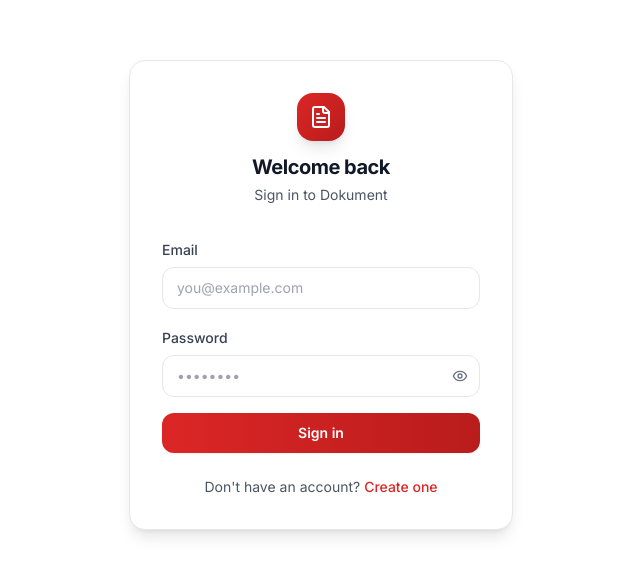
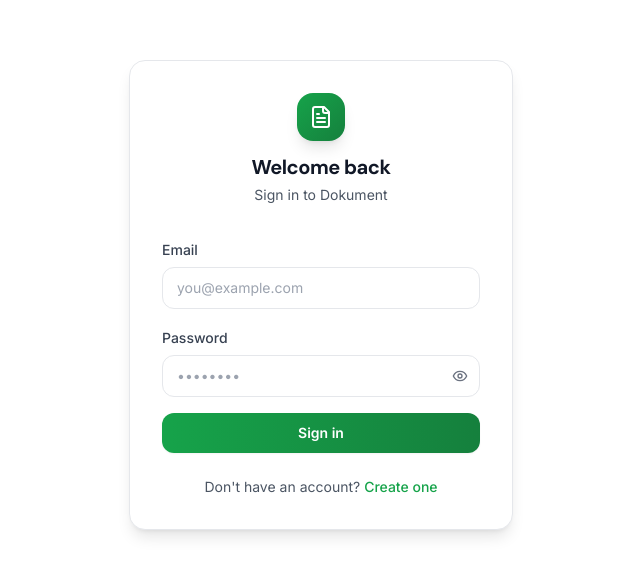
Before and after one commit to numanshaikh25/ChatPDF, a Next.js app in the folder frontend/: page /login in a window 1280 px wide. Shown: the part 105-680 px from the top of the page, without its empty margins (319-959 px from the left). Built offline with nearby package versions, Linux system fonts and the light colour scheme; no server answers.

Commit message:
style: change brand color from red to green

```diff
--- a/frontend/src/app/globals.css
+++ b/frontend/src/app/globals.css
@@ -1,3 +1,19 @@
+/*
+ * DESIGN SYSTEM — ChatPDF / Dokument
+ *
+ * Aesthetic Direction: Warm-Editorial
+ * Rationale: Document-centric chat tool favors a warm, humane, unhurried feel.
+ * References: Notion (warm surfaces, readable typography), Craft (refined simplicity),
+ *             Document-focused tools that prioritize reading and conversation.
+ *
+ * Key decisions:
+ * - Warm green (142° hue, 71% sat, 33% light) as primary — natural, calm, readable
+ * - DM Sans display + Inter body — humanist warmth with clean UI legibility
+ * - 10px radius (0.625rem) — soft but not overly rounded
+ * - Generous padding, comfortable density — space to breathe while reading/chatting
+ * - Subtle shadows and borders — layered depth without harshness
+ */
+
 @tailwind base;
 @tailwind components;
 @tailwind utilities;
@@ -26,10 +42,10 @@
     --border: 220 14% 88%;
     --input: 220 14% 88%;
 
-    /* Brand — Red */
-    --primary: 0 72% 51%;
+    /* Brand — Green (Warm-Editorial direction for document work) */
+    --primary: 142 71% 33%;
     --primary-foreground: 0 0% 100%;
-    --primary-hover: 0 72% 45%;
+    --primary-hover: 142 71% 28%;
 
     /* Secondary */
     --secondary: 260 20% 94%;
@@ -44,7 +60,7 @@
     --destructive-foreground: 0 0% 100%;
 
     /* Success */
-    --success: 142 60% 38%;
+    --success: 142 71% 33%;
     --success-foreground: 0 0% 100%;
 
     /* Warning */
@@ -52,7 +68,7 @@
     --warning-foreground: 0 0% 100%;
 
     /* Focus ring */
-    --ring: 0 72% 51%;
+    --ring: 142 71% 33%;
 
     /* Radius */
     --radius: 0.625rem;
@@ -62,7 +78,7 @@
     --sidebar-border: 260 18% 90%;
 
     /* Gradient tokens */
-    --gradient-brand: linear-gradient(135deg, hsl(0 72% 51%) 0%, hsl(10 72% 55%) 100%);
+    --gradient-brand: linear-gradient(135deg, hsl(142 71% 33%) 0%, hsl(152 71% 37%) 100%);
     --gradient-surface: linear-gradient(160deg, hsl(260 20% 96%) 0%, hsl(260 20% 94%) 100%);
     --gradient-muted: linear-gradient(135deg, hsl(260 14% 92%) 0%, hsl(260 14% 91%) 100%);
   }
@@ -74,10 +90,18 @@
   }
   body {
     @apply bg-white text-gray-900 antialiased;
+    font-family: var(--font-inter), system-ui, sans-serif;
     font-feature-settings: "rlig" 1, "calt" 1;
   }
   h1, h2, h3, h4, h5, h6 {
-    @apply font-semibold tracking-tight;
+    font-family: var(--font-display), system-ui, sans-serif;
+    @apply font-semibold;
+  }
+  h1 {
+    @apply tracking-tighter;
+  }
+  h2, h3 {
+    @apply tracking-tight;
   }
   /* Force light mode */
   html {
--- a/frontend/src/app/layout.tsx
+++ b/frontend/src/app/layout.tsx
@@ -1,5 +1,5 @@
 import type { Metadata } from 'next'
-import { Inter } from 'next/font/google'
+import { Inter, DM_Sans } from 'next/font/google'
 import { Toaster } from 'react-hot-toast'
 import { QueryProvider } from '@/lib/query-client'
 import { ThemeProvider } from '@/components/theme/ThemeProvider'
@@ -12,6 +12,13 @@
   display: 'swap',
 })
 
+const dmSans = DM_Sans({
+  subsets: ['latin'],
+  variable: '--font-display',
+  display: 'swap',
+  weight: ['400', '500', '600', '700'],
+})
+
 export const metadata: Metadata = {
   title: 'Dokument — Chat with your documents',
   description: 'Upload PDFs and chat with them using AI',
@@ -19,7 +26,7 @@
 
 export default function RootLayout({ children }: { children: React.ReactNode }) {
   return (
-    <html lang="en" className={`${inter.variable}`} suppressHydrationWarning>
+    <html lang="en" className={`${inter.variable} ${dmSans.variable}`} suppressHydrationWarning>
       <head>
         {/* Prevent flash of wrong theme on initial load */}
         <script
--- a/frontend/src/app/login/page.tsx
+++ b/frontend/src/app/login/page.tsx
@@ -56,7 +56,7 @@
         <div className="rounded-2xl bg-white border border-gray-200 p-8 shadow-lg">
           {/* Brand */}
           <div className="mb-8 flex flex-col items-center gap-3">
-            <div className="flex h-12 w-12 items-center justify-center rounded-2xl bg-gradient-to-br from-red-600 to-red-700 shadow-lg">
+            <div className="flex h-12 w-12 items-center justify-center rounded-2xl bg-gradient-to-br from-green-600 to-green-700 shadow-lg">
               <FileText className="h-6 w-6 text-white" />
             </div>
             <div className="text-center">
@@ -80,7 +80,7 @@
                 value={email}
                 onChange={(e) => setEmail(e.target.value)}
                 placeholder="you@example.com"
-                className="w-full rounded-xl border border-gray-200 bg-white px-3.5 py-2.5 text-sm text-gray-900 placeholder:text-gray-400 focus:border-red-600 focus:outline-none focus:ring-2 focus:ring-red-600/20"
+                className="w-full rounded-xl border border-gray-200 bg-white px-3.5 py-2.5 text-sm text-gray-900 placeholder:text-gray-400 focus:border-green-600 focus:outline-none focus:ring-2 focus:ring-green-600/20"
               />
             </div>
 
@@ -98,7 +98,7 @@
                   value={password}
                   onChange={(e) => setPassword(e.target.value)}
                   placeholder="••••••••"
-                  className="w-full rounded-xl border border-gray-200 bg-white px-3.5 py-2.5 pr-10 text-sm text-gray-900 placeholder:text-gray-400 focus:border-red-600 focus:outline-none focus:ring-2 focus:ring-red-600/20"
+                  className="w-full rounded-xl border border-gray-200 bg-white px-3.5 py-2.5 pr-10 text-sm text-gray-900 placeholder:text-gray-400 focus:border-green-600 focus:outline-none focus:ring-2 focus:ring-green-600/20"
                 />
                 <button
                   type="button"
@@ -115,7 +115,7 @@
               <div className="flex justify-end">
                 <Link
                   href="/forgot-password"
-                  className="text-sm font-medium text-red-600 hover:underline"
+                  className="text-sm font-medium text-green-600 hover:underline"
                 >
                   Forgot password?
                 </Link>
@@ -126,7 +126,7 @@
             <button
               type="submit"
               disabled={submitting}
-              className="mt-2 flex w-full items-center justify-center gap-2 rounded-xl bg-gradient-to-r from-red-600 to-red-700 hover:from-red-700 hover:to-red-800 py-2.5 text-sm font-semibold text-white shadow-sm disabled:opacity-60 transition-all"
+              className="mt-2 flex w-full items-center justify-center gap-2 rounded-xl bg-gradient-to-r from-green-600 to-green-700 hover:from-green-700 hover:to-green-800 py-2.5 text-sm font-semibold text-white shadow-sm disabled:opacity-60 transition-all"
             >
               {submitting && <Loader2 className="h-4 w-4 animate-spin" />}
               {submitting ? 'Signing in…' : 'Sign in'}
@@ -138,7 +138,7 @@
             Don&apos;t have an account?{' '}
             <Link
               href="/signup"
-              className="font-medium text-red-600 hover:underline"
+              className="font-medium text-green-600 hover:underline"
             >
               Create one
             </Link>
```
